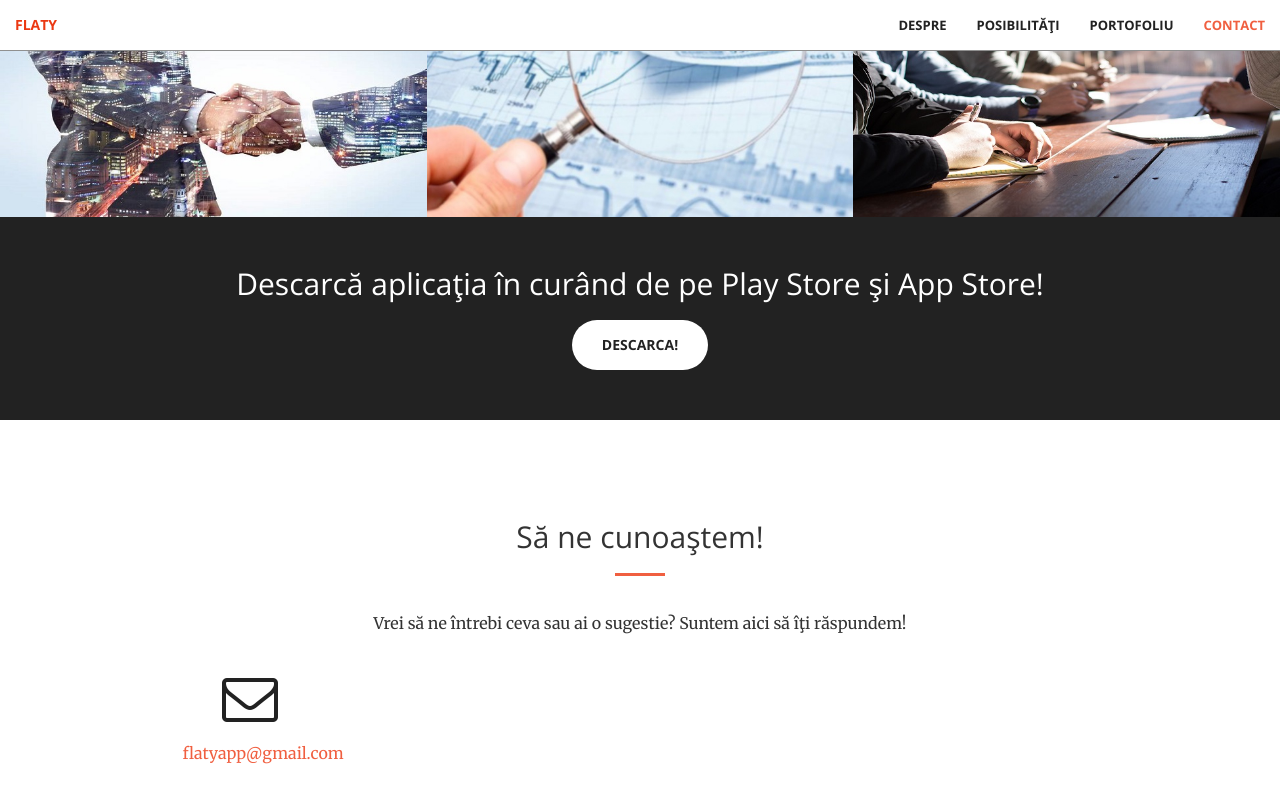
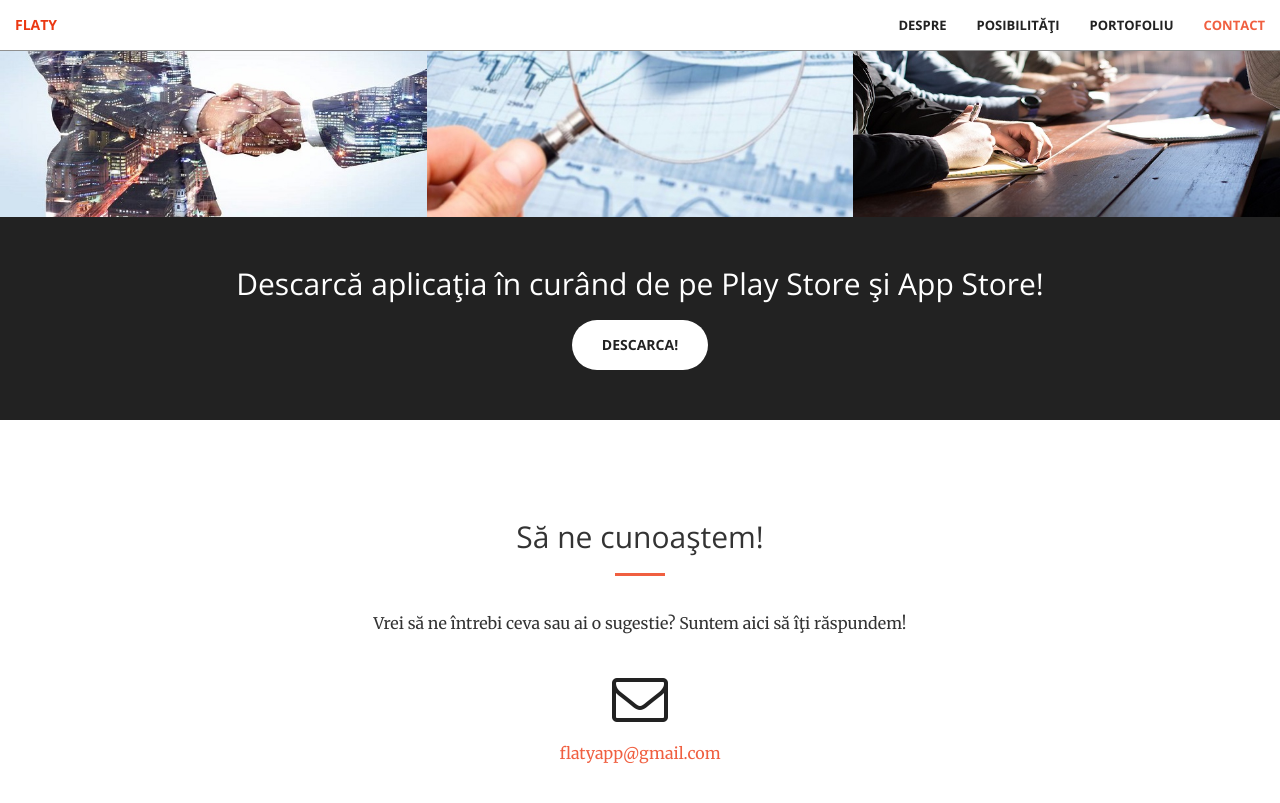
Before and after one commit to rptoma/Flaty-landing-page-2, a Jekyll site: the page built from index.html, in a window 1280 px wide and 900 px high, scrolled down 2171 px. Shown: the top 803 px of the window. Built offline with Jekyll 4.4.1, drawn with Linux system fonts in a browser that asks for light colours.

Commit message:
Updated '_includes/contact.html' via CloudCannon

```diff
--- a/_includes/contact.html
+++ b/_includes/contact.html
@@ -7,7 +7,7 @@
                 <p>Vrei să ne întrebi ceva sau ai o sugestie? Suntem aici să îţi răspundem!</p>
             </div>
             <center>
-        <div class="col-lg-2 col-lg-offset-1 text-center">
+        <div class="col-md-12 text-center">
             <a href="mailto:{{ site.email }}">
             <i class="fa fa-envelope-o fa-3x wow bounceIn" data-wow-delay=".1s"></i>
                 <p>{{ site.email }}</p>
```
